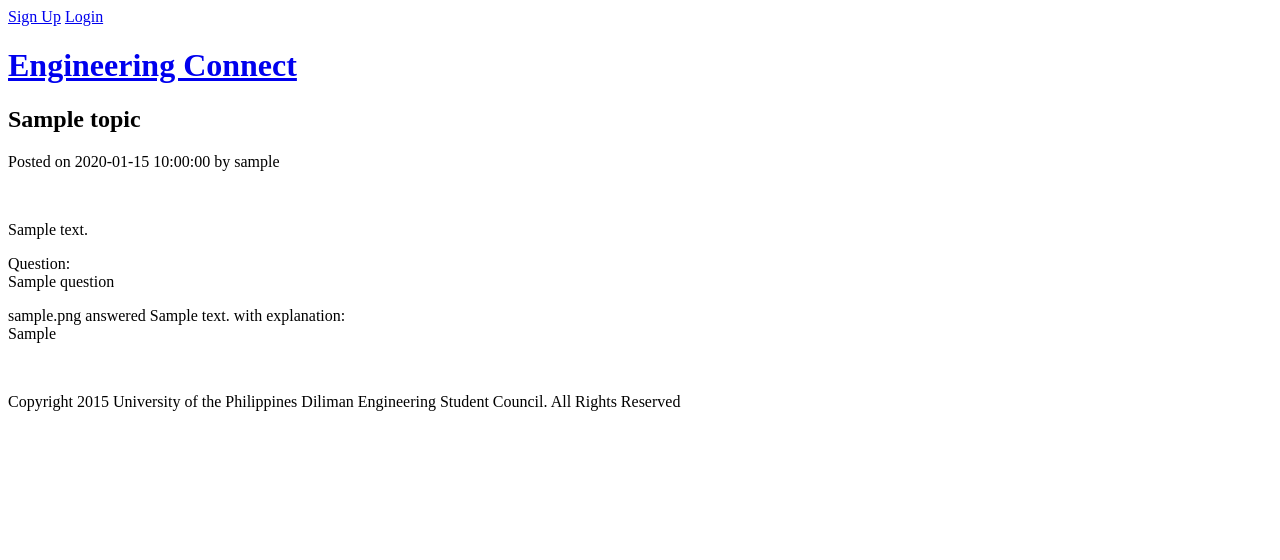
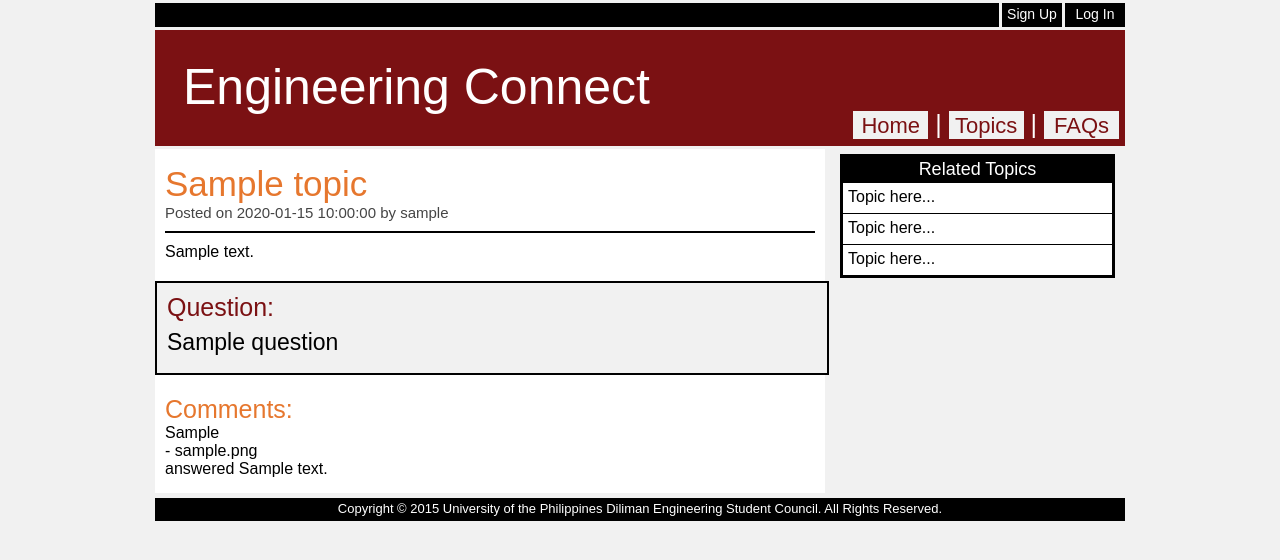
Before and after one commit to JomsCatipay/EnggConnect, a PHP site: page /project/issue.php?t_id=1 in a window 1280 px wide. Shown: the top 560 px of the page. Run offline with PHP 8.4, Linux system fonts and the light colour scheme; tables that the repository leaves empty hold one stand-in row (values such as "Sample post").

Commit message:
CSS version 1
Added some tags for CSS. Changed the color scheme and some layout.

```diff
--- a/project/footer.php
+++ b/project/footer.php
@@ -1,3 +1,3 @@
-<div id="footer">
-	<p> Copyright 2015 University of the Philippines Diliman Engineering Student Council. All Rights Reserved </p>
-</div>
+<footer>
+	Copyright &copy; 2015 University of the Philippines Diliman Engineering Student Council. All Rights Reserved.
+</footer>
--- a/project/header.php
+++ b/project/header.php
@@ -1,10 +1,16 @@
-<div id="header">
+<div id="topbar">
 	<?php if(isset($_SESSION['loggedin'])): ?>
-		Hello <?php echo getUsername($_SESSION['loggedUser']); ?>
+		<p>Hello, <?php echo getUsername($_SESSION['loggedUser']); ?></p>
 		<a href="index.php?logoutG">Log Out</a>
 	<?php else: ?>
-	    <a href="register.php">Sign Up</a>
-	    <a href="login.php" target="_top">Login</a>
+		<a href="register.php">Sign Up</a><a href="login.php" target="_top">Log In</a>
 	<?php endif; ?>
+</div>
+<header>
 	<h1><a href="index.php">Engineering Connect</a></h1>
-</div>
+	<nav>
+		<a href="index.php">Home</a> |
+		<a href="add_topic.php">Topics</a> |
+		<a href="index.php">FAQs</a>
+	</nav>
+</header>
--- a/project/issue.php
+++ b/project/issue.php
@@ -14,59 +14,80 @@
 		header("Location: https://localhost/project/issue.php?t_id=$echos");
 	}
 ?>
-<!doctype html>
+<!DOCTYPE html>
 <html lang="en">
 <head>
 	<meta charset="UTF-8">
 	<title><?php echo $issue['title'];?> | Eng'g Connect</title>
+	<link rel="stylesheet" type="text/css" href="style.css">
 </head>
 <body>
 	<?php include "header.php"; ?>
 
-	<div id="main_block">
-		<div id="title">
+	<div id="main-block">
+		<div id="main-content">
+			<div id="topic-content">
+				<div id="topic-header">
 					<h2><?php echo $issue['title']; ?></h2>
+					<p>Posted on <?php echo $issue['date_of_post'];?> by <?php echo getUsername($issue['poster_id'])?></p>
 				</div>
-		<div id="sub">
-			<p> Posted on <?php echo $issue['date_of_post'];?> by <?php echo getUsername($issue['poster_id'])?> </p> </br>
+				<div id="topic-details">
+					<p><?php echo $issue['details']?></p>
 				</div>
-		<div id="details">
-			<p> <?php echo $issue['details']?> </p>
 			</div>
-		<div id="question_block">
-			<div id="question">
-				<p> Question: </br>
+			<div id="topic-question">
+				<h3>Question:</h3>
+				<p>
 					<?php
 						if(!$question) echo "there is no question for this topic";
 						else echo $question['question'];
 					?>
 				<p>
-			</div>
-			<div id="answer_choice">
+				<ul class="answers">
 					<?php
 						if(isset($_SESSION['loggedin']) && !empty($answers)):
 					?>
 						<form method="POST" action="<?php echo htmlspecialchars($_SERVER["PHP_SELF"]);?>?t_id=<?php echo $_GET['t_id']?>">
 							<?php foreach($answers as $row):?>
-						<input type="radio" name="answer" value="<?php echo $row['answer'];?>">
-						<?php echo $row['answer'];?> </br>
+								<li>
+									<input type="radio" name="answer" value="<?php echo $row['answer'];?>" /><?php echo $row['answer'];?>
+								</li>
 							<?php endforeach;?>
-					<input type="text" name="explination" placeholder="you may add an explanation">
-					<input type="Submit" value="Submit">
+							<input type="text" name="explination" placeholder="Add an explanation (optional)" />
+							<input type="Submit" value="Submit" />
 						</form>
 					<?php endif;?>
+				</ul>
+			</div>
+			<div id="comments-section">
+				<h3>Comments:</h3>
+				<ul class="comments">
+					<?php foreach($posts as $row): ?>
+						<li>
+							<p><?php echo $row['explanation']?></p>
+							<p id="author">- <?php echo $row['poster_name']?></p>
+							<p id="author-info">answered <?php echo $row['answer_value']?></p>
+						</li>
+					<?php endforeach;?>
+				</ul>
 			</div>
 		</div>
-		<div id="answer_block">
-			<?php foreach($posts as $row): ?>
-				<p> <?php echo $row['poster_name']?> answered <?php echo $row['answer_value']?> with explanation:</br>
-					<?php echo $row['explanation']?>
-				</p>
-			<?php endforeach;?>
+		<div id="aside">
+			<h3>Related Topics</h3>
+			<ul id="rel-topics">
+				<li>
+					<a href="index.php">Topic here...</a>
+				</li>
+				<li>
+					<a href="index.php">Topic here...</a>
+				</li>
+				<li>
+					<a href="index.php">Topic here...</a>
+				</li>
+			</ul>
 		</div>
+		<?php include 'footer.php';?>
 	</div>
 
-	</br>
-	<?php include 'footer.php';?>
 </body>
 </html>
--- /dev/null
+++ b/project/style.css
@@ -0,0 +1,458 @@
+/*reset
+--------------------------*/
+html, body, header, footer, nav, section, article, div, h1, h2, h3, p, ul, ol, li, a, form, span {
+	margin: 0px;
+	padding: 0px;
+	border: 0px;
+	font-size: 100%;
+	vertical-align: baseline;
+	font-weight: inherit;
+	font-family: inherit;
+	font-style: inherit;
+	font-variant: inherit;
+	text-align: left;
+	text-decoration: none;
+}
+
+ul {
+	list-style: none;
+}
+
+body {
+	background-color: #F1F1F1;
+	font-family: sans-serif;
+	font-size: 100%;
+}
+
+/*topbar
+--------------------------*/
+#topbar {
+	text-align: right;
+	background-color: #000000;
+	color: #FFFFFF;
+	height: 24px;
+	font-size: 14px;
+	width: 970px;
+	margin: 3px auto;
+}
+
+#topbar p {
+	background-color: #000000;
+	color: #FFFFFF;
+	display: inline-block;
+	text-align: center;
+	height: 21px;
+	padding-top: 3px;
+	padding-right: 3px;
+}
+
+#topbar a, #topbar a:visited {
+	background-color: #000000;
+	color: #FFFFFF;
+	display: inline-block;
+	width: 60px;
+	height: 21px;
+	text-align: center;
+	padding-top: 3px;
+	border-left: solid;
+	border-width: 3px;
+	border-color: #F1F1F1;
+}
+
+#topbar a:hover {
+	color: #FFFFFF;
+	background-color: #E6772E;
+	text-decoration: underline;
+}
+
+/*main header
+---------------------------*/
+header {
+	background-color: #7B1113;
+	color: #FFFFFF;
+	font-size: 25px;
+	text-align: left;
+	width: 964px;
+	height: 110px;
+	margin: 0px auto;
+	padding: 3px;
+}
+
+header h1 a, header h1 a:visited {
+	text-decoration: none;
+	font-size: 2em;
+	margin-top: 25px;
+	margin-left: 25px;
+	color: #FFFFFF;
+	display: block;
+	float: left;
+}
+
+nav {
+	margin-top: 77px;
+	margin-right: 3px;
+	text-align: right;
+}
+
+nav a, nav a:visited {
+	display: inline-block;
+	background-color: #F1F1F1;
+	color: #7B1113;
+	font-size: 22px;
+	width: 75px;
+	height: 26px;
+	padding-top: 2px;
+	text-align: center;
+	text-decoration: none;
+}
+
+nav a:hover {
+	background-color: #7B1113;
+	color: #F1F1F1;
+	border: solid;
+	border-width: 1px;
+	border-color: #F1F1F1;
+	width: 73px;
+	height: 26px;
+}
+
+#main-block {
+	width: 970px;
+	margin: 3px auto;
+	display: block;
+}
+
+/*home page
+---description-------*/
+#main-block #desc {
+	background-color: #FFFFFF;
+	height: 240px;
+	width: 966px;
+	text-align: center;
+	border: solid;
+	border-width: 2px;
+	border-color: #000000;
+	margin: 0px auto;
+}
+
+#main-block #desc p {
+	display: inline-block;
+	height: 35px;
+	width: 125px;
+	font-size: 30px;
+	text-align: center;
+	margin: 50px 30px;
+	padding-top: 35px;
+	color: #000000;
+	border-bottom: solid;
+	border-color: #E6772E;
+	border-width: 2px;
+}
+
+/*log In/Sign Up page
+------------------------*/
+#main-block #form-content {
+	display: block;
+	float: left;
+	height: 500px;
+	width: 440px;
+	padding: 20px 50px;
+	background-color: #FFFFFF;
+	color: #000000;
+}
+
+#main-block #form-content h2 {
+	font-size: 30px;
+	color: #E6772E;
+}
+
+#main-block #form-content input[type="text"],
+#main-block #form-content input[type="password"],
+#main-block #form-content select {
+	height: 30px;
+	width: 330px;
+	margin-top: 10px;
+	font-size: 18px;
+}
+
+#main-block #form-content input[type="submit"] {
+	height: 30px;
+	width: 200px;
+	margin: 50px 110px;
+	font-size: 18px;
+}
+
+#main-block #statements {
+	display: block;
+	height: 500px;
+	width: 400px;
+	float: right;
+	font-size: 35px;
+	color: #000000;
+	background-color: #F1F1F1;
+}
+
+#main-block #statements p {
+	text-align: center;
+	margin-top: 250px;
+}
+
+/*issue page
+---main content---------*/
+#main-block #main-content {
+	float: left;
+	width: 670px;
+	display: block;
+	background-color: #FFFFFF;
+	color: #000000;
+}
+
+#main-block #main-content #topic-content,
+#main-block #main-content #topic-question,
+#main-block #main-content #comments-section {
+	background-color: #FFFFFF;
+	color: #000000;
+	margin: 5px 0px;
+	padding: 10px;
+	float: left;
+	display: block;
+	width: 650px;
+}
+
+#main-block #main-content #topic-content #topic-header {
+	display: block;
+	padding-bottom: 10px;
+	border-bottom: solid;
+	border-color: #000000;
+	border-width: 2px;
+}
+
+#main-block #main-content #topic-content #topic-details {
+	display: block;
+	padding-top: 10px;
+	text-align: left;
+}
+
+#main-block #main-content #topic-content #topic-header h2 {
+	font-size: 35px;
+	color: #E6772E;
+}
+
+#main-block #main-content #topic-content #topic-header p {
+	font-size: 15px;
+	color: #454545;
+}
+
+#main-block #main-content #topic-content #topic-details p {
+	font-size: 1em;
+	color: #000000;
+}
+
+#main-block #main-content #topic-question {
+	display: block;
+	background-color: #F1F1F1;
+	color: #000000;
+	border: solid;
+	border-width: 2px;
+	border-color: #000000;
+}
+
+#main-block #main-content #topic-question h3 {
+	font-size: 25px;
+	color: #7B1113;
+}
+
+#main-block #main-content #topic-question p {
+	font-size: 23px;
+	color: #000000;
+	margin-top: 7px;
+}
+
+#main-block #main-content #comments-section h3 {
+	font-size: 25px;
+	color: #E6772E;
+}
+
+#main-block #aside {
+	padding: 0px 10px;
+	width: 275px;
+	display: block;
+	float: right;
+	margin-top: 5px;
+}
+
+#main-block #aside h3 {
+	text-align: center;
+	padding-top: 5px;
+	background: #000000;
+	color: #FFFFFF;
+	display: block;
+	vertical-align: top;
+	font-size: 18px;
+	height: 20px;
+}
+
+#main-block #aside #rel-topics {
+	background-color: #FFFFFF;
+	border-color: #000000;
+	border-width: 1px;
+	border: solid;
+}
+
+#main-block #aside #rel-topics li a,
+#main-block #aside #rel-topics li a:visited {
+	text-decoration: none;
+	color: #000000;
+	display: block;
+	padding: 5px;
+	height: 20px;
+	border-top: solid;
+	border-width: 1px;
+	border-color: #000000;
+	font-size: 16px;
+}
+
+
+/*add topic
+-----------------------*/
+#main-block #add-topic {
+	width: 930px;
+	min-height: 500px;
+	background-color: #FFFFFF;
+	color: #000000;
+	padding: 20px;
+}
+
+#main-block #add-topic h2 {
+	font-size: 35px;
+	color: #E6772E;
+}
+
+#main-block #add-topic input[type="text"] {
+	height: 20px;
+	width: 500px;
+	margin-top: 5px;
+	font-size: 18px;
+}
+
+#main-block #add-topic textarea {
+	margin-top: 10px;
+	width: 500px;
+	font-size: 18px;
+	height: 200px;
+	overflow: auto;
+}
+
+#main-block #add-topic h3 {
+	margin-top: 10px;
+	color: #E6772E;
+	font-size: 22px;
+}
+
+#main-block #add-topic input[type="button"] {
+	height: 25px;
+	width: 175px;
+	font-size: 15px;
+}
+
+#main-block #add-topic input[type="submit"] {
+	width: 200px;
+	height: 30px;
+	font-size: 18px;
+}
+
+
+/*home page: topic-display
+-----------------------*/
+#topic-display {
+	width: 970px;
+	min-height: 270px;
+	background-color: #F1F1F1;
+	padding-top: 5px;
+	text-align: center;
+}
+
+#topic-display .topic-entry {
+	background-color: #FFFFFF;
+	border: solid;
+	border-width: 2px;
+	border-color: #000000;
+	padding: 5px;
+	display: block;
+	width: 300px;
+	float: left;
+	text-align: left;
+	margin: 0px 4.5px;
+	min-height: 250px;
+}
+
+#topic-display .topic-entry a,
+#topic-display .topic-entry a:visited {
+	text-decoration: none;
+	color: #7B1113;
+}
+
+#topic-display .topic-entry a:hover {
+	text-decoration: underline;
+}
+
+#topic-display .topic-entry #topic-title {
+	display: block;
+	padding: 5px 0px;
+	border-width: 2px;
+	border-bottom: solid;
+	border-color: #000000;
+}
+
+#topic-display .topic-entry #topic-title a h2 {
+	font-size: 1.75em;
+}
+
+#topic-display .topic-entry a h3 {
+	font-size: 1.5em;
+	display: block;
+	padding-top: 15px;
+	padding-right: 5px;
+	vertical-align: bottom;
+}
+
+#topic-display .topic-entry p {
+	display: block;
+}
+
+#topic-display .topic-entry #topic-footer {
+	margin-top: 5px;
+	font-size: 13px;
+	color: #454545;
+}
+
+#topic-display .topic-entry #topic-detail {
+	padding-top: 10px;
+	min-height: 80px;
+	overflow: hidden;
+}
+
+#topic-display .topic-entry #q-sign {
+	display: block;
+	float: left;
+	font-size: 50px;
+	padding: 5px 10px;
+	font-weight: bolder;
+	font-style: italic;
+}
+
+/*main footer
+-----------------------*/
+footer {
+	background-color: #000000;
+	color: #FFFFFF;
+	height: 20px;
+	text-align: center;
+	font-size: 13px;
+	padding-top: 3px;
+	width: 970px;
+	margin: 5px auto;
+	display: block;
+	vertical-align: bottom;
+	float: left;
+}
```
Also changed, not shown: project/add_topic.php (+16 -10 lines), project/index.php (+26 -13 lines), project/login.php (+20 -10 lines), project/register.php (+15 -11 lines). Lines whose indentation alone changed are shown as unchanged.
